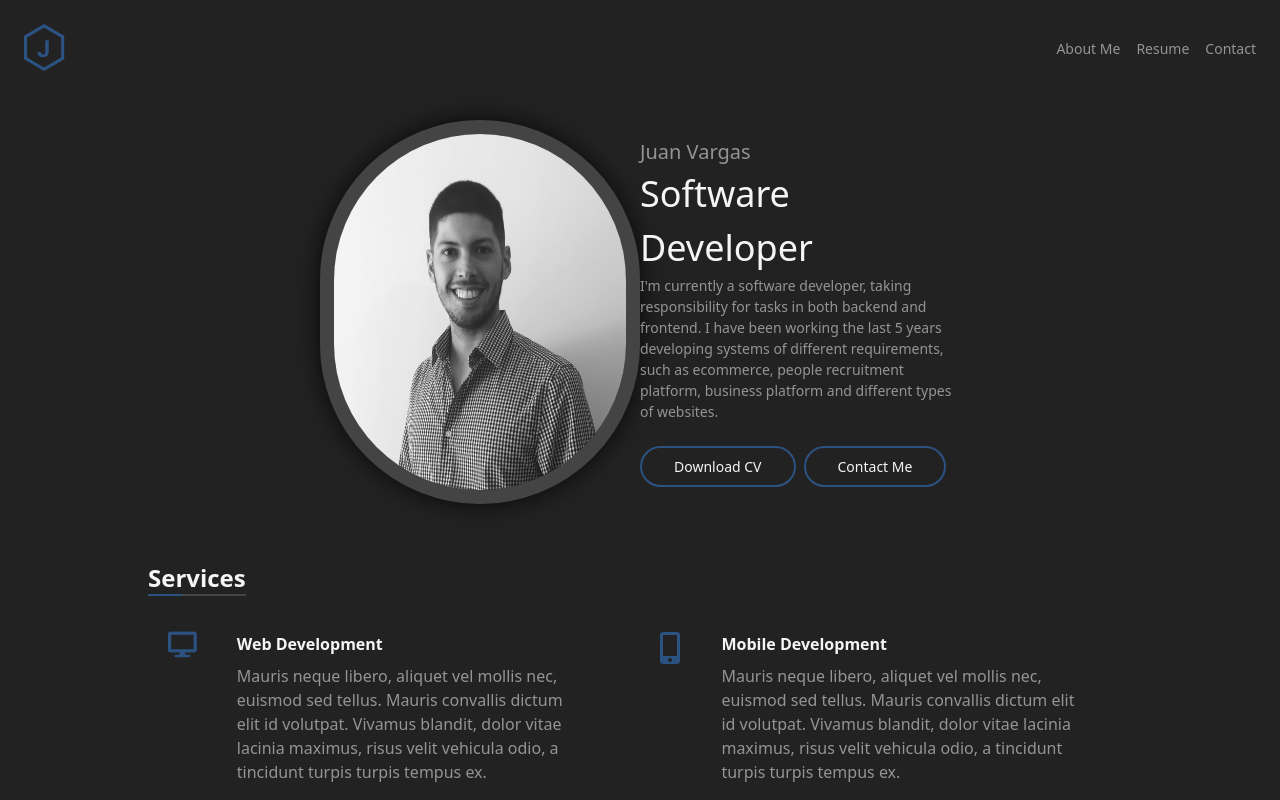
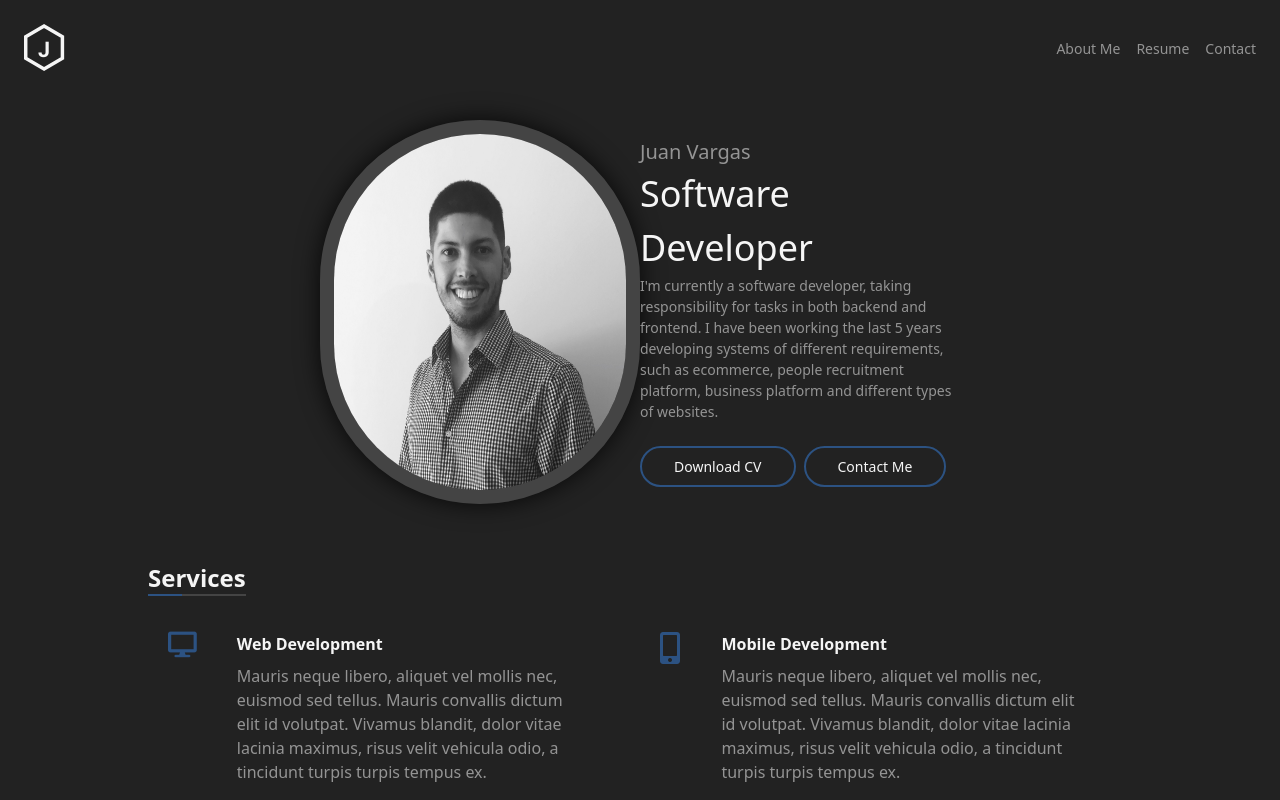
Before and after one commit to JuanNitram/personal-blog, a Nuxt app: page / in a window 1280 px wide. Shown: the top 800 px of the page. Built offline with nearby package versions, Linux system fonts and the light colour scheme.

Commit message:
Change logo and menu color

```diff
--- a/components/layout/Navbar.vue
+++ b/components/layout/Navbar.vue
@@ -2,12 +2,12 @@
     <nav id="navbar" class="flex items-center justify-between flex-wrap bg-transparent p-6">
         <div class="flex items-center flex-shrink-0 text-gray-400 mr-6">
             <nuxt-link to="/">
-                <img src="~assets/img/logo-2.svg" class="h-12"/>
+                <img src="~assets/img/logo-3.svg" class="h-12"/>
             </nuxt-link>
         </div>
         <div class="block lg:hidden">
             <button class="flex items-center px-3 py-2 rounded text-gray-400 border-gray-400 hover:text-white hover:border-white" @click="handleButtonClick">
-                <svg class="fill-current h-8 w-8 text-blue-800" viewBox="0 0 20 20" xmlns="http://www.w3.org/2000/svg"><title>Menu</title><path d="M0 3h20v2H0V3zm0 6h20v2H0V9zm0 6h20v2H0v-2z"/></svg>
+                <svg class="fill-current h-8 w-8 text-gray-100" viewBox="0 0 20 20" xmlns="http://www.w3.org/2000/svg"><title>Menu</title><path d="M0 3h20v2H0V3zm0 6h20v2H0V9zm0 6h20v2H0v-2z"/></svg>
             </button>
         </div>
 
```
Also changed, not shown: assets/img/logo-3.svg, 9 other files (tests, documents, lock files or other folders).
